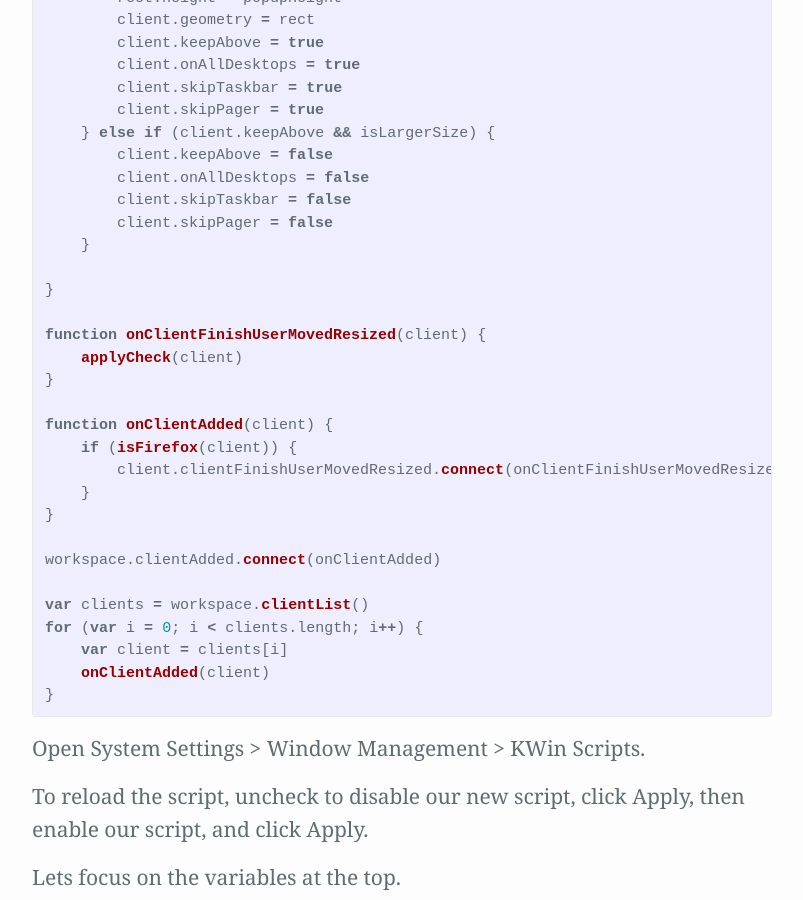
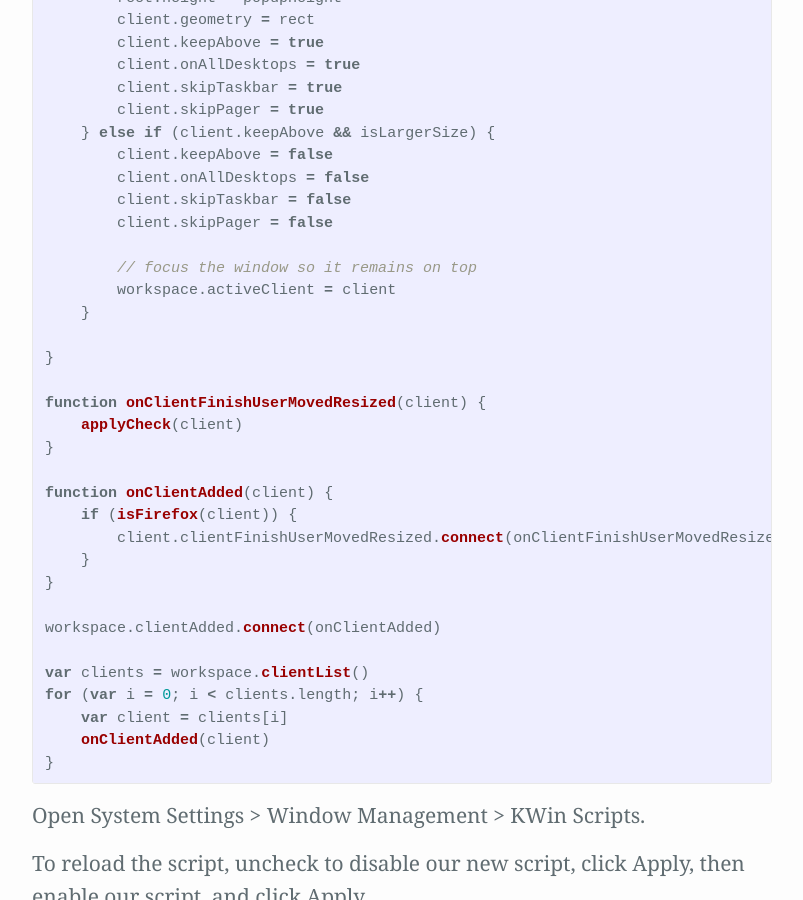
Before and after one commit to Zren/zren.github.io, a Jekyll site: the page built from _posts/2018-11-21-picture-in-picture-with-firefox-in-kde.markdown, in a window 1280 px wide and 900 px high, scrolled down 3097 px. Shown: the whole window, without its empty margins (238-1041 px from the left). Built offline with Jekyll 4.4.1, drawn with Linux system fonts in a browser that asks for light colours.

Commit message:
Make sure window remains on top when we make it larger

```diff
--- a/_posts/2018-11-21-picture-in-picture-with-firefox-in-kde.markdown
+++ b/_posts/2018-11-21-picture-in-picture-with-firefox-in-kde.markdown
@@ -100,6 +100,9 @@ var applyCheck = function(client) {
 		client.onAllDesktops = false
 		client.skipTaskbar = false
 		client.skipPager = false
+
+		// focus the window so it remains on top
+		workspace.activeClient = client
 	}
 
 }
```
